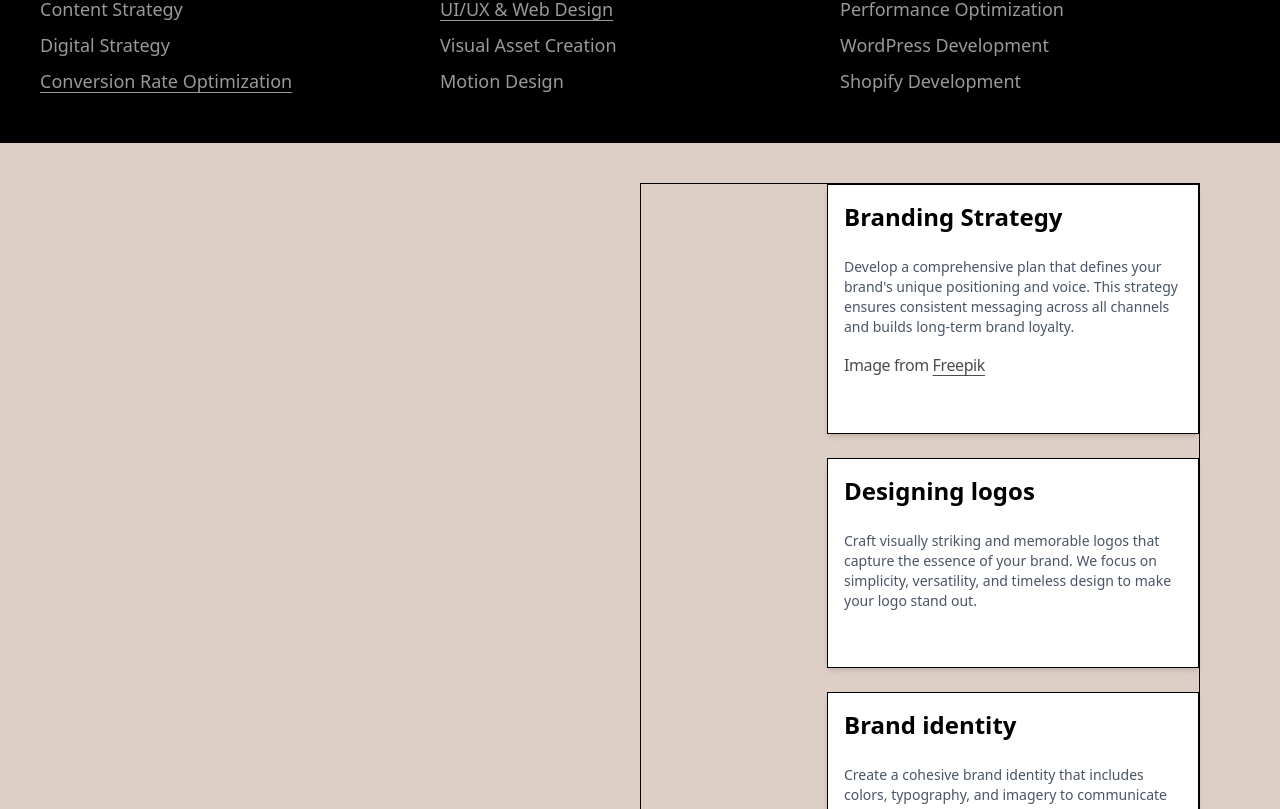
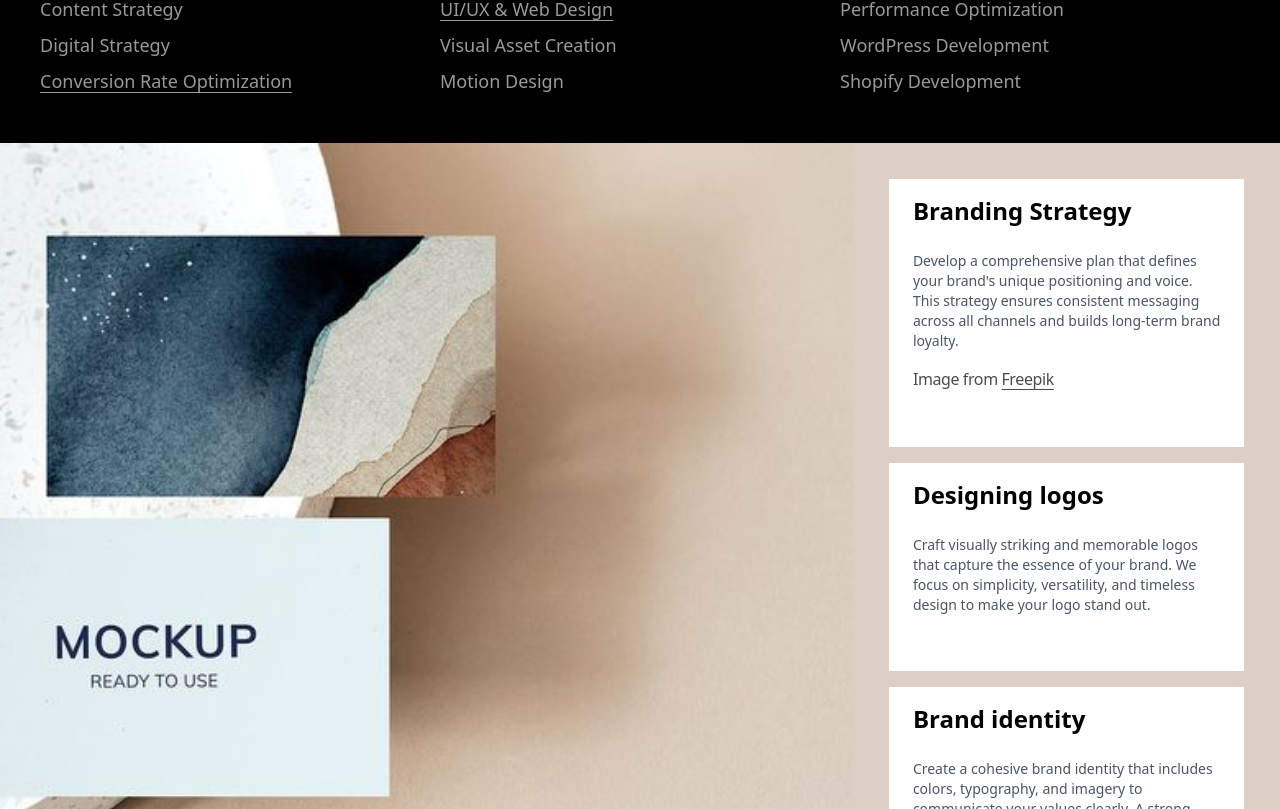
Before and after one commit to farhana988/Xparter-, a React (Vite) app: page / in a window 1280 px wide. Shown: the part 3851-4660 px from the top of the page. Built offline with nearby package versions, Linux system fonts and the light colour scheme.

Commit message:
mockup section

```diff
--- a/src/Components/Home/Mockup.jsx
+++ b/src/Components/Home/Mockup.jsx
@@ -1,4 +1,5 @@
 import FreePic from "../reusable/FreePic";
+import mock from "../../assets/images/mockup.jpg";
 
 const cardData = [
   {
@@ -23,19 +24,29 @@ const cardData = [
 
 const Mockup = () => {
   return (
-    <div className="grid grid-cols-2 py-10 ">
-      {/* image */}
-      <section></section>
-      {/* card */}
-      <section className="flex flex-col items-end mr-20 gap-6 border">
+    <div className="grid grid-cols-1 lg:grid-cols-3 mx-auto
+    max-w-[425px] md:max-w-[768px] lg:max-w-[1024px] xl:max-w-[1440px]">
+      {/* background image section */}
+      <section
+        className="bg-cover lg:bg-center col-span-1 lg:col-span-2
+        h-60 md:h-[450px] lg:h-full"
+        style={{ backgroundImage: `url(${mock})` }}
+      ></section>
+
+      {/* card section */}
+      <section className="flex flex-col md:flex-row lg:flex-col items-center my-9
+      col-span-1 gap-8 lg:gap-0">
         {cardData.map(({ id, title, description }) => (
-          <div
-            key={id}
-            className="border px-4 pt-4 pb-14 shadow-md bg-white w-2/3 right-auto"
-          >
-            <h3 className="text-2xl font-bold mb-6">{title}</h3>
-            <p className="text-sm text-gray-600 font-medium">{description}</p>
-            {id === 1 && <FreePic className="mt-4" />}
+          <div key={id} className="w-10/12 h-full mb-2 xl:mb-4">
+            <div className="bg-white px-6 pt-4 pb-7 xl:pb-14  h-full">
+              <h3 className="text-lg xl:text-2xl font-bold mb-3 xl:mb-6">
+                {title}
+              </h3>
+              <p className="text-xs xl:text-sm text-gray-600 font-medium">
+                {description}
+              </p>
+              {id === 1 && <FreePic className="mt-4" />}
+            </div>
           </div>
         ))}
       </section>
```
